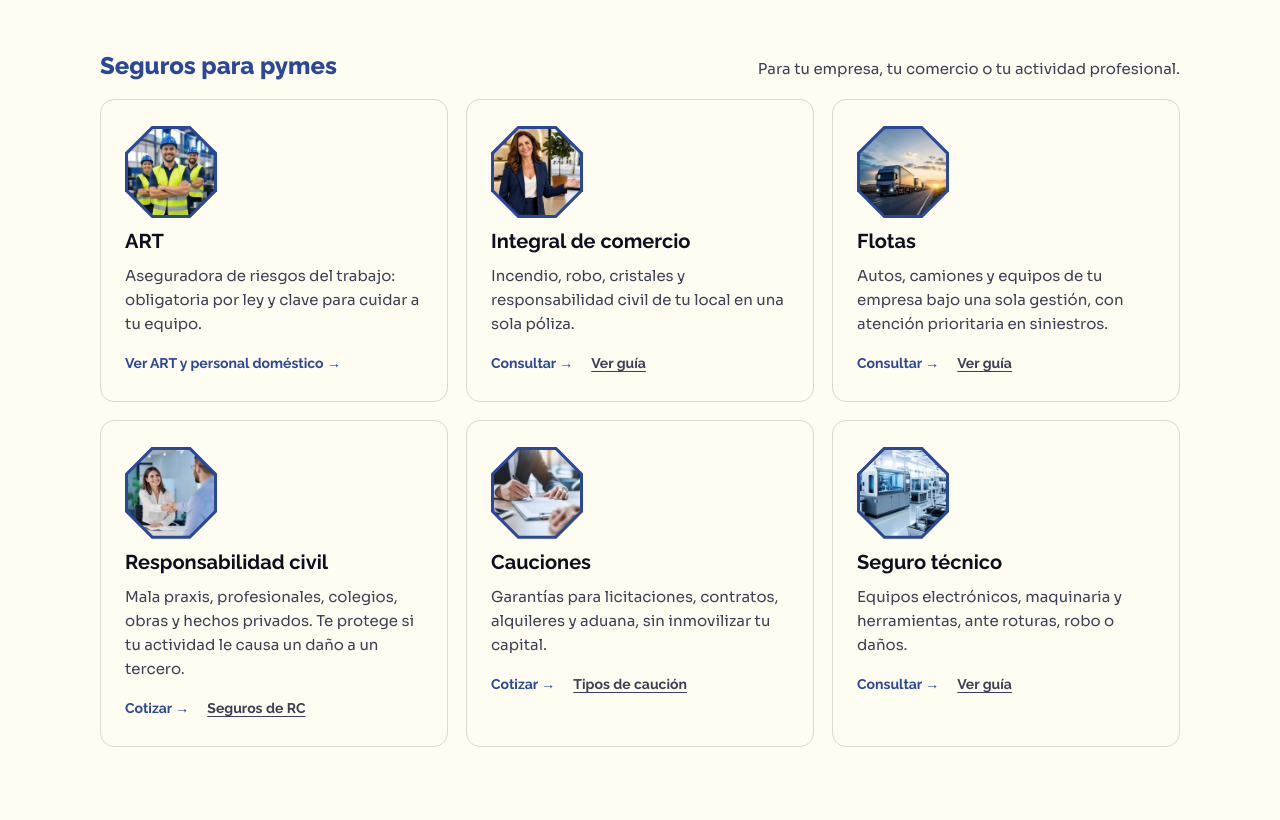
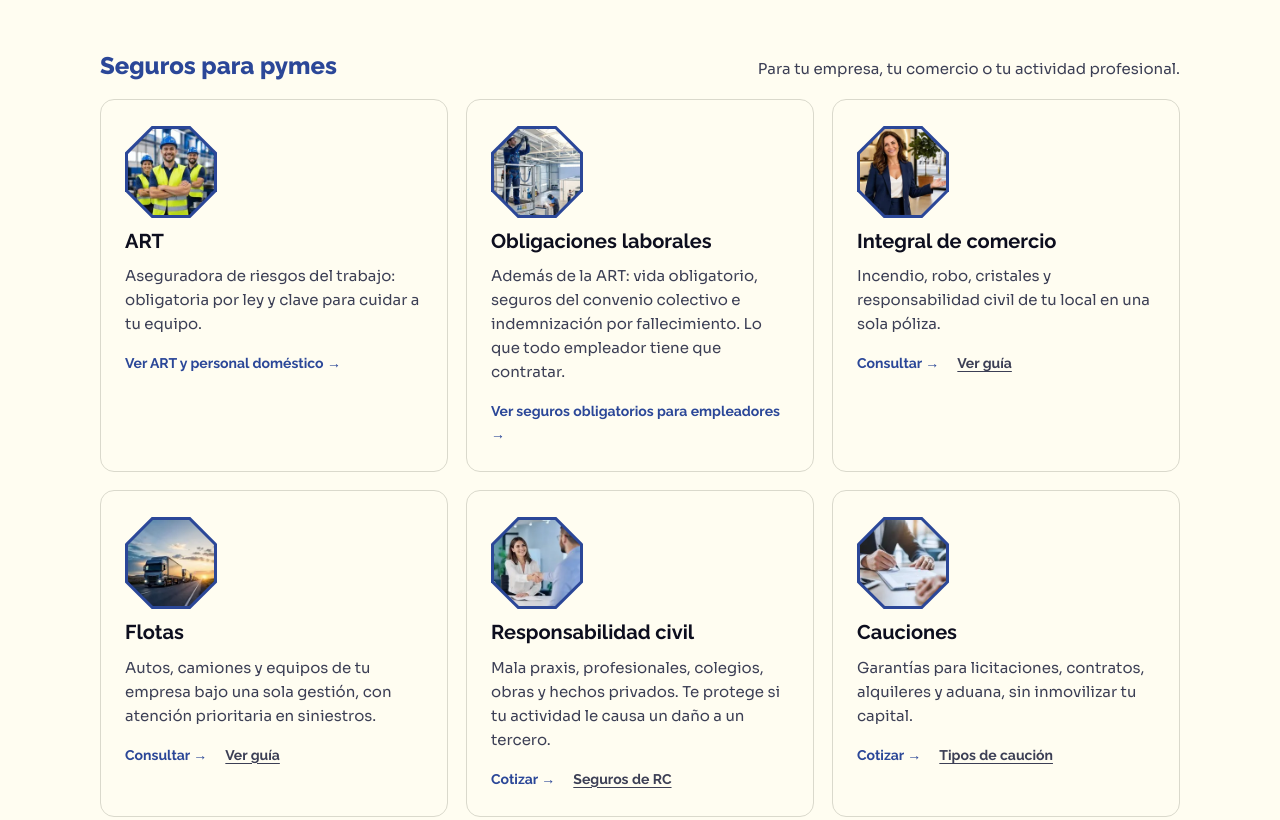
Before and after one commit to Grupoacsa/grupoac-web, a plain HTML site: page index.html in a window 1280 px wide. Shown: the part 2152-2972 px from the top of the page. Drawn offline with Linux system fonts and the light colour scheme.

Commit message:
Home: tarjeta de obligaciones laborales para empleadores

```diff
--- a/index.html
+++ b/index.html
@@ -521,6 +521,12 @@ footer{background:var(--navy);color:#B9BBC8;border-top:1px solid rgba(148,165,21
         <a href="/art/">Ver ART y personal doméstico →</a>
       </article>
       <article class="seguro">
+        <div class="ico"><img src="img/seguros-obligatorios-para-empleadores.webp" alt="Seguros obligatorios para empleadores" width="200" height="200" loading="lazy"></div>
+        <h4>Obligaciones laborales</h4>
+        <p>Además de la ART: vida obligatorio, seguros del convenio colectivo e indemnización por fallecimiento. Lo que todo empleador tiene que contratar.</p>
+        <a href="/guias/seguros-obligatorios-por-convenio-colectivo/">Ver seguros obligatorios para empleadores →</a>
+      </article>
+      <article class="seguro">
         <div class="ico"><img src="img/seguro-integral-de-comercio.webp" alt="Seguro integral de comercio" width="200" height="200" loading="lazy"></div>
         <h4>Integral de comercio</h4>
         <p>Incendio, robo, cristales y responsabilidad civil de tu local en una sola póliza.</p>
```
Also changed, not shown: img/seguros-obligatorios-para-empleadores.webp (added).
